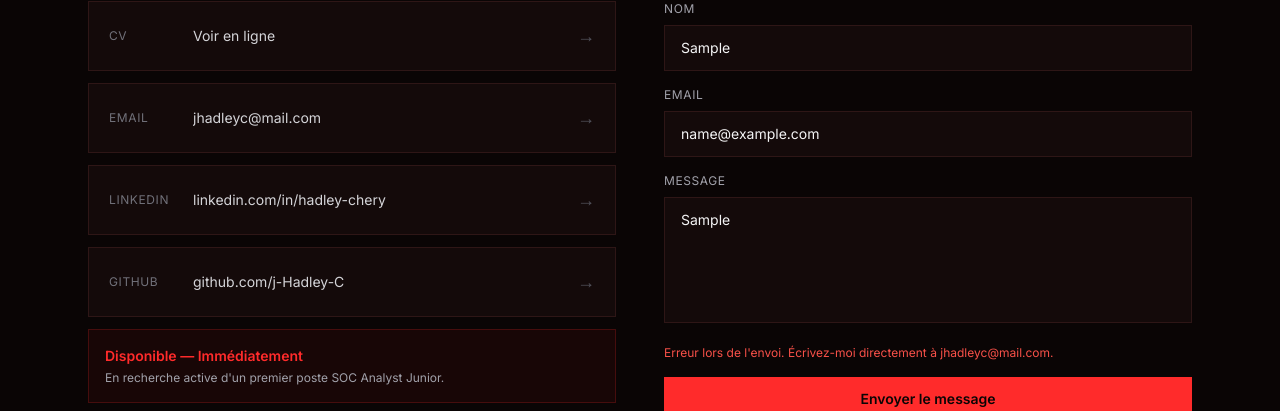
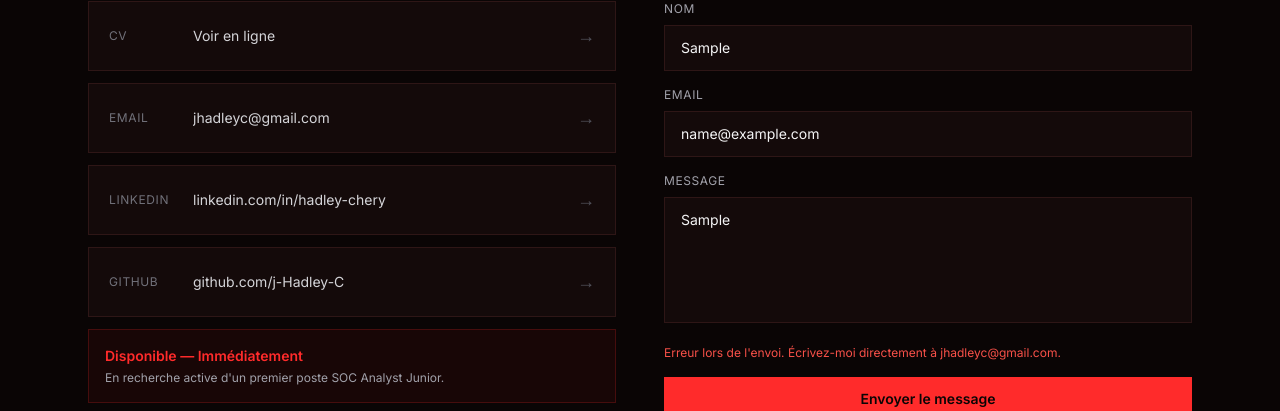
Before and after one commit to J-Hadley-C/portfolio-soc-alert, a React (Vite) app: page / in a window 1280 px wide. Both pictures are taken after typing "Sample", "name@example.com", "Sample" into the empty fields and a click on the button "Envoyer le message". Shown: the part 4390-4801 px from the top of the page. Built offline with nearby package versions, Linux system fonts and the light colour scheme.

Commit message:
fix: corriger l'adresse email (jhadleyc@gmail.com) sur le site et le CV

```diff
--- a/src/components/Contact.jsx
+++ b/src/components/Contact.jsx
@@ -6,7 +6,7 @@ const FORMSPREE = 'https://formspree.io/f/xlgyqzoa'
 
 const LINKS = [
   { label: 'CV', value: 'Voir en ligne', href: '/CV-CHERY-Jean-Hadley-SOC-Analyst.pdf', external: true },
-  { label: 'Email', value: 'jhadleyc@mail.com', href: 'mailto:jhadleyc@mail.com' },
+  { label: 'Email', value: 'jhadleyc@gmail.com', href: 'mailto:jhadleyc@gmail.com' },
   { label: 'LinkedIn', value: 'linkedin.com/in/hadley-chery', href: 'https://www.linkedin.com/in/hadley-chery/', external: true },
   { label: 'GitHub', value: 'github.com/j-Hadley-C', href: 'https://github.com/j-Hadley-C', external: true },
 ]
@@ -153,7 +153,7 @@ export default function Contact() {
 
               {status === 'error' && (
                 <p className="text-xs text-critical">
-                  Erreur lors de l'envoi. Écrivez-moi directement à jhadleyc@mail.com.
+                  Erreur lors de l'envoi. Écrivez-moi directement à jhadleyc@gmail.com.
                 </p>
               )}
 
--- a/src/components/Footer.jsx
+++ b/src/components/Footer.jsx
@@ -31,7 +31,7 @@ export default function Footer() {
             GitHub
           </a>
           <a
-            href="mailto:jhadleyc@mail.com"
+            href="mailto:jhadleyc@gmail.com"
             className="text-xs text-zinc-500 hover:text-accent transition-colors"
           >
             Email
```
Also changed, not shown: 1 other file (tests, documents, lock files or other folders).
